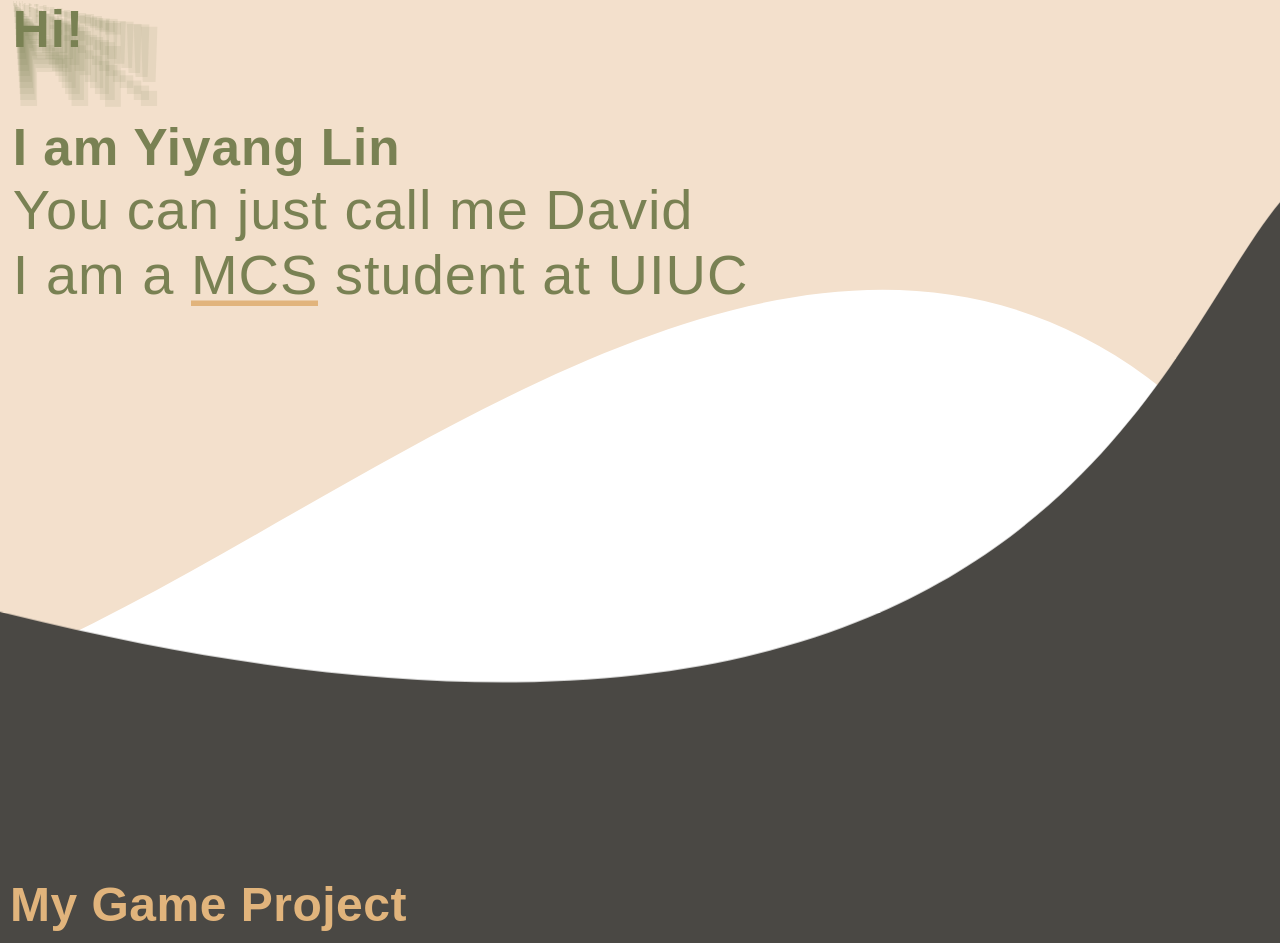
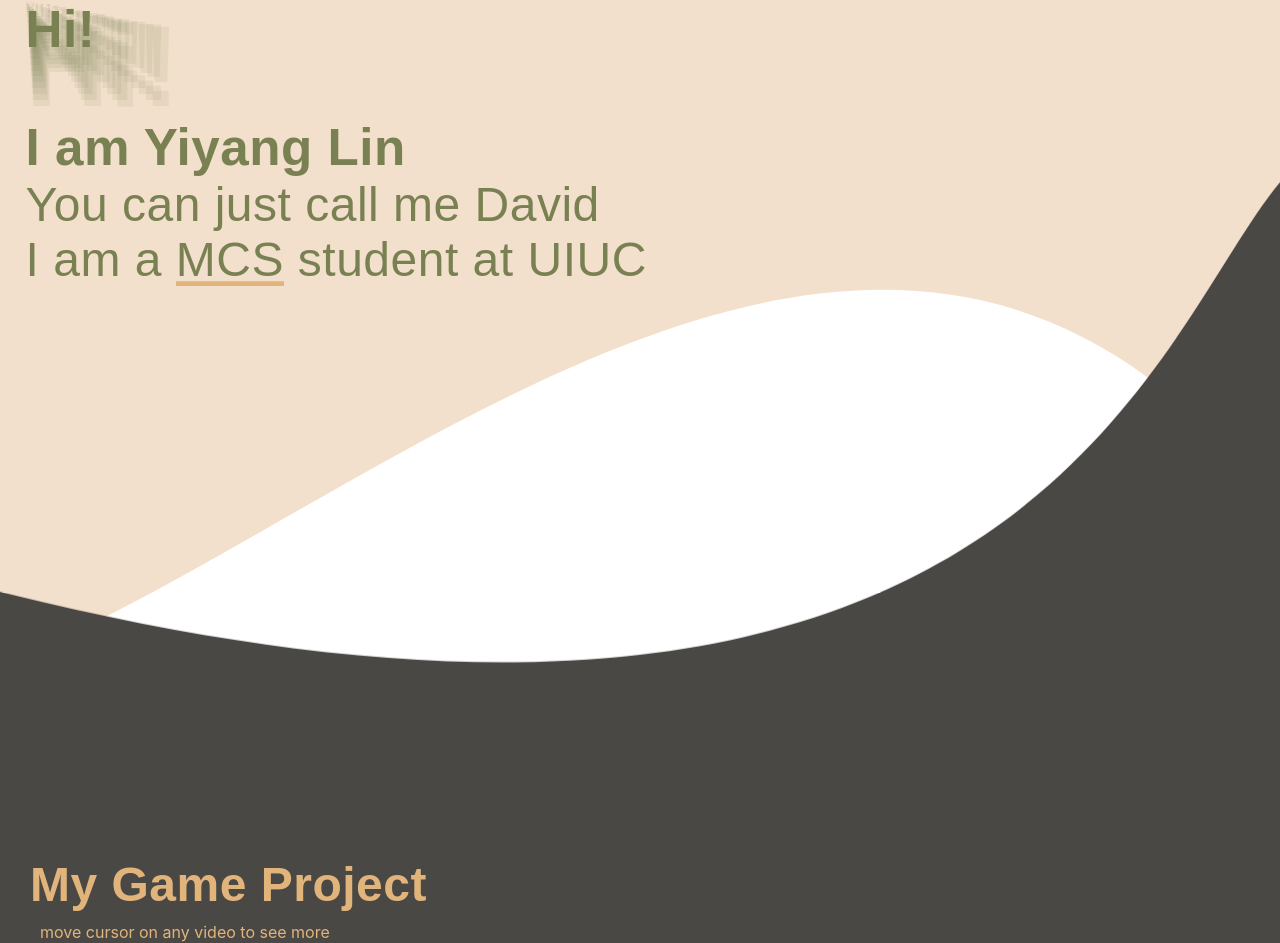
Before and after one commit to yiyanglin98/personal-website, a React (Create React App) app: page / in a window 1280 px wide. Shown: the top 943 px of the page. Built offline with nearby package versions, Linux system fonts and the light colour scheme; the HTML template or start-up script is replaced by a standard one.

Commit message:
interaction fix

```diff
--- a/src/App.css
+++ b/src/App.css
@@ -8,10 +8,10 @@
 }
 
 h1, h2 {
-  margin: 0 0 0 0;
+  margin: 0 0 0 4vw;
   color: #798153;
   font-family: Arial, Helvetica, sans-serif;
-  letter-spacing: 1px;
+  letter-spacing: 0.5px;
 }
 
 h1 {
@@ -43,7 +43,7 @@
 
 @media (min-width: 1001px){
   h1 { font-size: 4vw; }
-  h2 { font-size: 3.5rem; }
+  h2 { font-size: 3rem; }
 }
 
 .background-svg {
@@ -85,7 +85,7 @@
 
   100% {
     opacity:1;
-    margin-left: 1vw;
+    margin-left: 2vw;
     margin-bottom: 0;
   }
 }
--- a/src/App.tsx
+++ b/src/App.tsx
@@ -40,7 +40,7 @@
 
         </svg>
         <DecoText title display>My Game Project</DecoText>
-        <p style={{margin: "0 0 30px 10px", color: "#e1b47c"}}>move cursor on any video to see more</p>
+        <p style={{margin: "0 0 30px 40px", color: "#e1b47c"}}>move cursor on any video to see more</p>
         <div style={{width: "50%", margin: "0 auto"}}>
           <GameCard
               link="http://publish.illinois.edu/david-lin/files/2020/08/Screen-Recording-2020-08-02-at-11.47.00-PM.mp4"
--- a/src/components/DecoText/index.css
+++ b/src/components/DecoText/index.css
@@ -1,5 +1,5 @@
 .deco-text {
-    margin: 10px 10px 10px 10px;
+    margin: 10px 10px 10px 30px;
     color: #e1b47c;
     font-family: Arial, Helvetica, sans-serif;
     letter-spacing: 0.5px;
```
